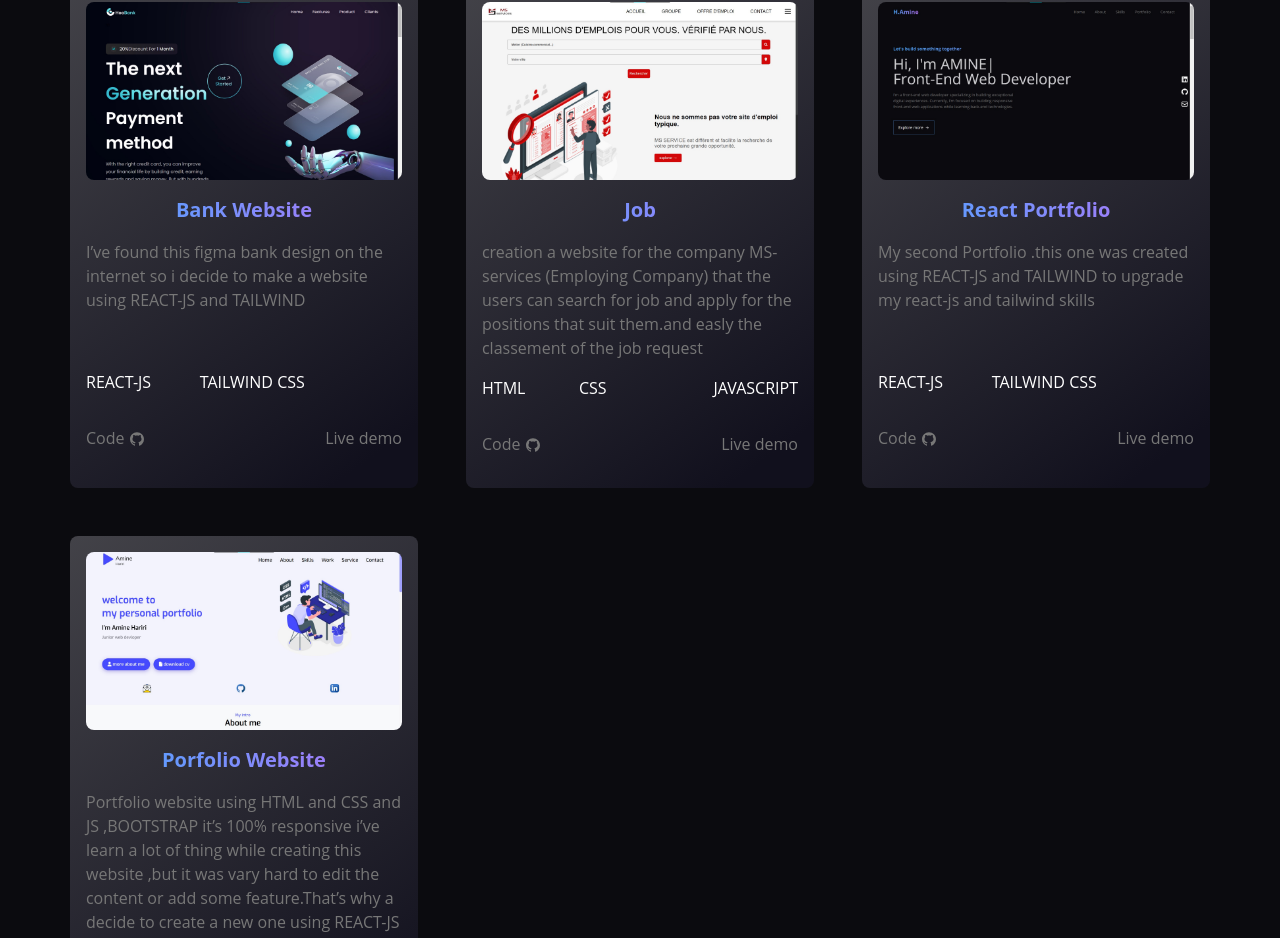
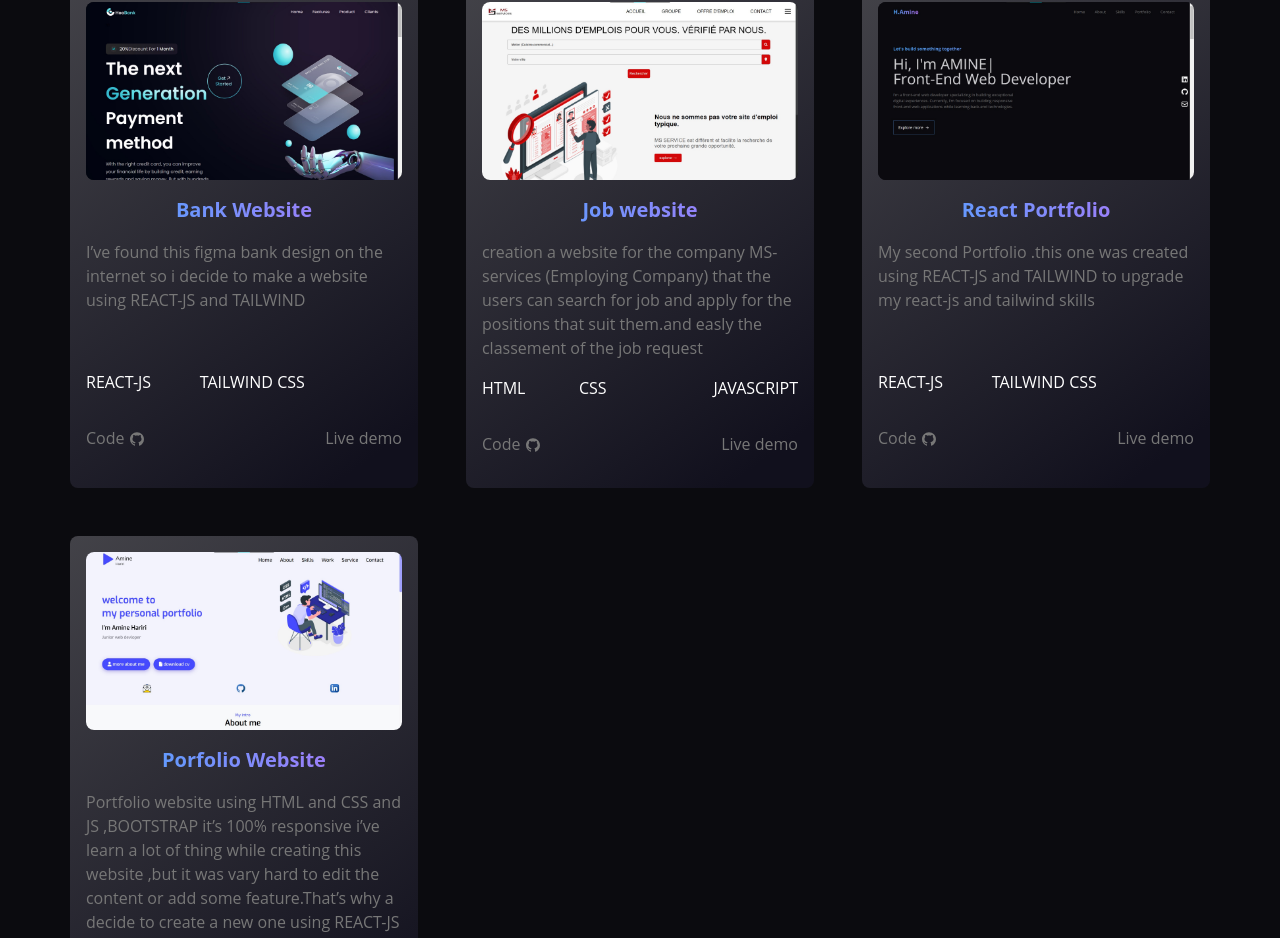
Before and after one commit to Aminehariri/React-Portfolio, a React (Create React App) app: page / in a window 1280 px wide. Shown: the part 2418-3356 px from the top of the page. Built offline with nearby package versions, Linux system fonts and the light colour scheme.

Commit message:
almost done

```diff
--- a/src/data/index.js
+++ b/src/data/index.js
@@ -108,7 +108,7 @@ export const projects=[
   {
     id:2,
     img:msservices,
-    title:'Job ',
+    title:'Job website',
     link:'#',
     describe:'creation a website for the company MS-services (Employing Company) that the users can search for job and apply for the positions that suit them.and easly the classement of the job request',
     skills:{
```
